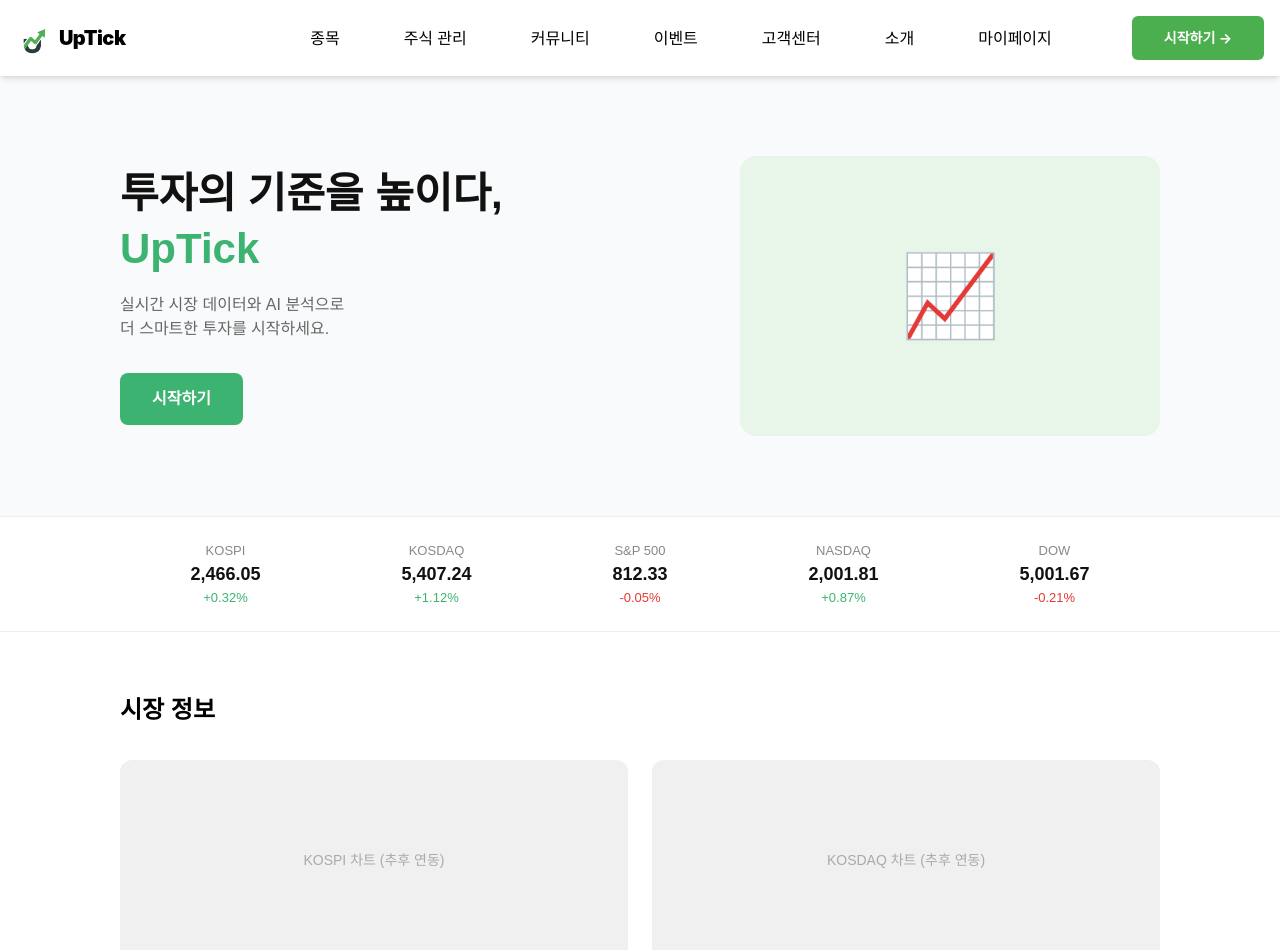
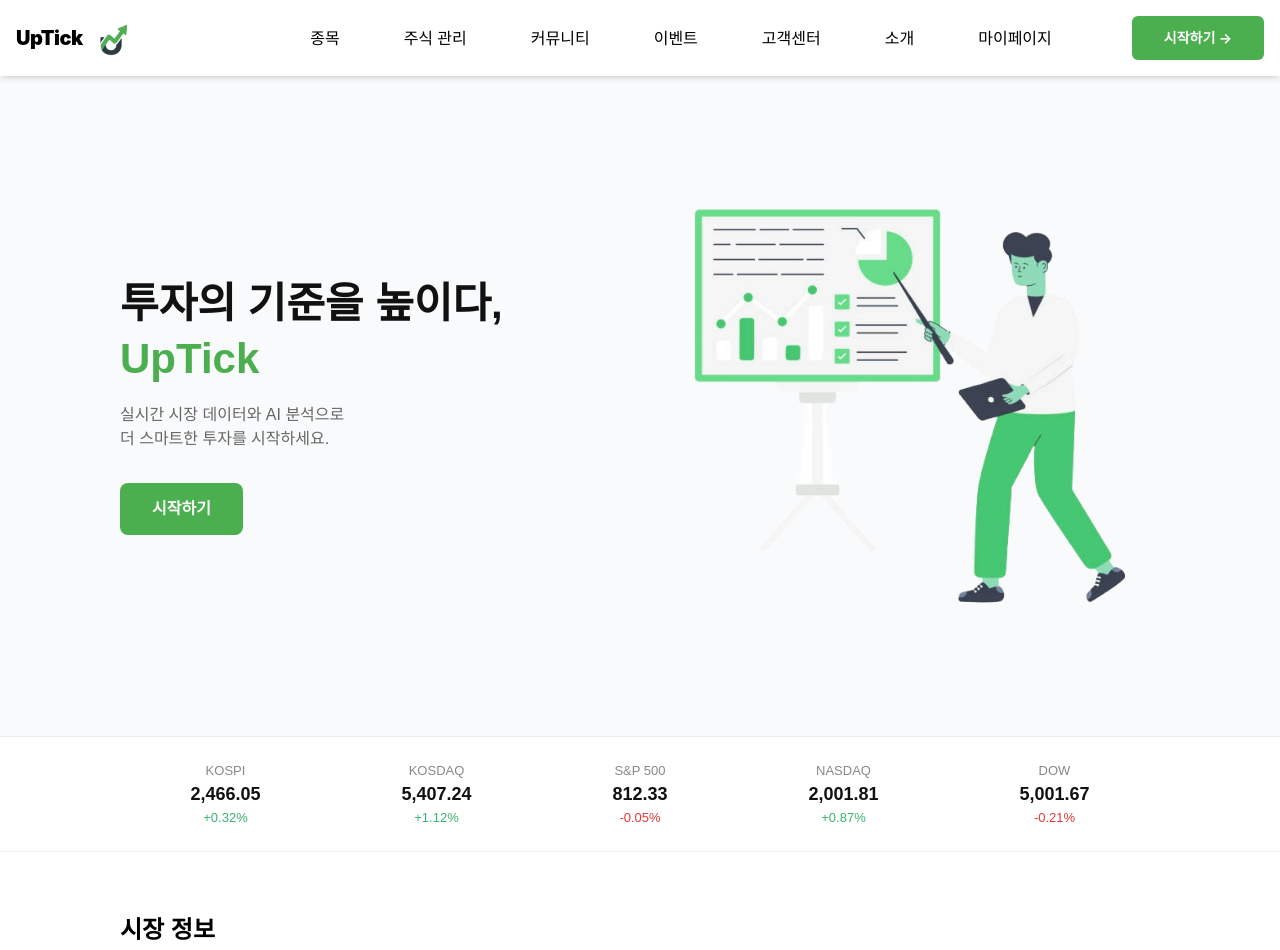
Before and after one commit to By-Jiinlee/2026_Graduate-Project, a React (Vite) app in the folder client/: page / in a window 1280 px wide. Shown: the top 950 px of the page. Built offline with nearby package versions, Linux system fonts and the light colour scheme.

Commit message:
feat: 네브바 로고 추가 및 브라우저 탭 설정 변경

```diff
--- a/client/index.html
+++ b/client/index.html
@@ -1,10 +1,13 @@
 <!doctype html>
-<html lang="en">
+<html lang="ko">
   <head>
     <meta charset="UTF-8" />
-    <link rel="icon" type="image/svg+xml" href="/favicon.svg" />
+
+    <link rel="icon" type="image/png" href="/logo.png" />
+
     <meta name="viewport" content="width=device-width, initial-scale=1.0" />
-    <title>client</title>
+
+    <title>UpTick</title>
   </head>
   <body>
     <div id="root"></div>
--- a/client/src/App.css
+++ b/client/src/App.css
@@ -181,4 +181,9 @@
     right: 0;
     border-right-color: var(--border);
   }
+
+  html {
+  overflow-y: scroll; /* 콘텐츠 양과 상관없이 수직 스크롤바 공간을 항상 유지 */
 }
+
+}
--- a/client/src/App.tsx
+++ b/client/src/App.tsx
@@ -8,6 +8,7 @@ import Community from './pages/Community'
 import Support from './pages/Support'
 import Events from './pages/Events'
 import MyPage from './pages/MyPage'
+import Auth from './pages/Auth' // Auth 페이지 추가
 
 function App() {
   return (
@@ -15,13 +16,15 @@ function App() {
       <Navbar />
       <Routes>
         <Route path="/" element={<LandingPage />} />
-        <Route path="/dashboard" element={<Dashboard />} />
-        <Route path="/stocks" element={<StockList />} />
+        {/* 네브바의 링크(/stock)와 맞추기 위해 /stocks 대신 /stock 사용 추천 */}
+        <Route path="/stock" element={<StockList />} />
+        <Route path="/manage" element={<Dashboard />} /> {/* /dashboard 대신 /manage로 통일 */}
         <Route path="/about" element={<About />} />
         <Route path="/community" element={<Community />} />
         <Route path="/support" element={<Support />} />
         <Route path="/events" element={<Events />} />
         <Route path="/mypage" element={<MyPage />} />
+        <Route path="/auth" element={<Auth />} /> {/* 시작하기 버튼을 위한 경로 추가 */}
       </Routes>
     </BrowserRouter>
   )
--- a/client/src/components/Navbar.tsx
+++ b/client/src/components/Navbar.tsx
@@ -5,16 +5,20 @@ export default function Navbar() {
     <nav className="bg-white p-4 shadow-md sticky top-0 z-50">
       <div className="container mx-auto flex justify-between items-center">
 
-        {/* 로고 영역 */}
+        {/* 로고 영역: 텍스트 먼저, 로고 나중 + 로고 크기/위치 조정 */}
         <div className="flex items-center space-x-2">
-          <img src="/logo.png" alt="로고" className="h-8 w-auto" />
           <Link to="/" className="text-xl font-black text-black tracking-tight">
             UpTick
           </Link>
+          <img
+            src="/logo.png"
+            alt="UpTick 로고"
+            className="h-10 w-auto relative -top-0.5"
+          />
         </div>
 
+        {/* 네비게이션 메뉴 및 시작하기 버튼 */}
         <div className="flex items-center space-x-20">
-
           <div className="flex space-x-16 text-black font-medium">
             <Link to="/stock" className="hover:text-[#4CAF4F] transition">종목</Link>
             <Link to="/manage" className="hover:text-[#4CAF4F] transition">주식 관리</Link>
@@ -28,8 +32,8 @@ export default function Navbar() {
           <Link to="/auth" className="bg-[#4CAF4F] text-white px-8 py-3 rounded-md font-bold hover:opacity-80 transition text-sm inline-block text-center">
             시작하기 →
           </Link>
+        </div>
 
-        </div>
       </div>
     </nav>
   );
--- a/client/src/pages/About.tsx
+++ b/client/src/pages/About.tsx
@@ -8,7 +8,14 @@ export default function About() {
   ]
 
   return (
-    <div style={{ fontFamily: 'sans-serif', padding: '60px 120px' }}>
+    <div style={{
+      fontFamily: 'sans-serif',
+      padding: '60px 120px',
+      display: 'flex',
+      flexDirection: 'column',
+      alignItems: 'center', // 전체 컨테이너 요소를 가운데로 정렬
+      textAlign: 'center',  // 텍스트를 가운데 정렬
+    }}>
 
       {/* 소개 텍스트 */}
       <section style={{ marginBottom: '60px' }}>
@@ -16,9 +23,9 @@ export default function About() {
           UpTick을 소개합니다.
         </h1>
         <p style={{ fontSize: '15px', color: '#444', lineHeight: '1.8', maxWidth: '700px' }}>
-          정확한 마켓트렌드와 투자자의 입장 단계별 환경에는 주식 흐름입니다.
-          리스크 없이 시장을 경험하고, 자세한 전략을 수립할 수 있습니다.
-          초보자와 전문투자자 고수와 같은 실용 해결하기, 업티 나쁜은 UpTick입니다.
+          리스크 없이 시장을 경험하고, 자세한 전략을 수립할 수 있습니다. <br />
+          초보자와 전문투자자 고수와 같은 실용 해결하기, <br />
+          UpTick에서 경험해보세요.
         </p>
       </section>
 
--- a/client/src/pages/LandingPage.tsx
+++ b/client/src/pages/LandingPage.tsx
@@ -1,4 +1,7 @@
-export default function LandingPage() {
+import React from 'react';
+import { Link } from 'react-router-dom';
+
+export default function LandingPage(): React.ReactElement {
   return (
     <div style={{ fontFamily: 'sans-serif' }}>
 
@@ -13,13 +16,16 @@ export default function LandingPage() {
         <div>
           <h1 style={{ fontSize: '42px', fontWeight: 'bold', color: '#111', lineHeight: 1.3 }}>
             투자의 기준을 높이다,<br />
-            <span style={{ color: '#3CB371' }}>UpTick</span>
+            <span style={{ color: '#4CAF4F' }}>UpTick</span>
           </h1>
           <p style={{ fontSize: '16px', color: '#666', marginTop: '16px', marginBottom: '32px' }}>
             실시간 시장 데이터와 AI 분석으로<br />더 스마트한 투자를 시작하세요.
           </p>
+
+          {/* 시작하기 버튼: 오타 수정됨 */}
+          <Link to="/auth" style={{ textDecoration: 'none' }}>
             <button style={{
-            backgroundColor: '#3CB371',
+              backgroundColor: '#4CAF4F',
               color: 'white',
               padding: '14px 32px',
               borderRadius: '8px',
@@ -27,23 +33,30 @@ export default function LandingPage() {
               fontSize: '16px',
               fontWeight: '600',
               cursor: 'pointer',
+              display: 'inline-block'
             }}>
               시작하기
             </button>
+          </Link>
         </div>
 
-        {/* 오른쪽 장식 */}
+        {/* 오른쪽 이미지 장식 */}
         <div style={{
-          width: '420px',
-          height: '280px',
-          backgroundColor: '#e8f5e9',
+          width: '500px',
+          display: 'flex',
+          justifyContent: 'center',
+          alignItems: 'center',
+        }}>
+          <img
+            src="/main.png"
+            alt="UpTick 메인 이미지"
+            style={{
+              width: '100%',
+              height: 'auto',
               borderRadius: '16px',
-          display: 'flex',
-          alignItems: 'center',
-          justifyContent: 'center',
-          fontSize: '80px',
-        }}>
-          📈
+              objectFit: 'contain'
+            }}
+          />
         </div>
       </section>
 
@@ -62,7 +75,7 @@ export default function LandingPage() {
           { name: 'S&P 500', value: '812.33', change: '-0.05%', up: false },
           { name: 'NASDAQ', value: '2,001.81', change: '+0.87%', up: true },
           { name: 'DOW', value: '5,001.67', change: '-0.21%', up: false },
-        ].map(item => (
+        ].map((item) => (
           <div key={item.name} style={{ textAlign: 'center' }}>
             <div style={{ fontSize: '13px', color: '#888' }}>{item.name}</div>
             <div style={{ fontSize: '18px', fontWeight: 'bold', color: '#111' }}>{item.value}</div>
@@ -75,38 +88,14 @@ export default function LandingPage() {
       <section style={{ padding: '60px 120px' }}>
         <h2 style={{ fontSize: '24px', fontWeight: 'bold', marginBottom: '32px' }}>시장 정보</h2>
         <div style={{ display: 'flex', gap: '24px' }}>
-
-          {/* 차트 자리 */}
-          <div style={{
-            flex: 1,
-            height: '200px',
-            backgroundColor: '#f0f0f0',
-            borderRadius: '12px',
-            display: 'flex',
-            alignItems: 'center',
-            justifyContent: 'center',
-            color: '#aaa',
-            fontSize: '14px',
-          }}>
+          <div style={{ flex: 1, height: '200px', backgroundColor: '#f0f0f0', borderRadius: '12px', display: 'flex', alignItems: 'center', justifyContent: 'center', color: '#aaa' }}>
             KOSPI 차트 (추후 연동)
           </div>
-
-          <div style={{
-            flex: 1,
-            height: '200px',
-            backgroundColor: '#f0f0f0',
-            borderRadius: '12px',
-            display: 'flex',
-            alignItems: 'center',
-            justifyContent: 'center',
-            color: '#aaa',
-            fontSize: '14px',
-          }}>
+          <div style={{ flex: 1, height: '200px', backgroundColor: '#f0f0f0', borderRadius: '12px', display: 'flex', alignItems: 'center', justifyContent: 'center', color: '#aaa' }}>
             KOSDAQ 차트 (추후 연동)
           </div>
         </div>
       </section>
-
     </div>
-  )
+  );
 }
```
Also changed, not shown: client/public/main.png (added). Lines whose indentation alone changed are shown as unchanged.
